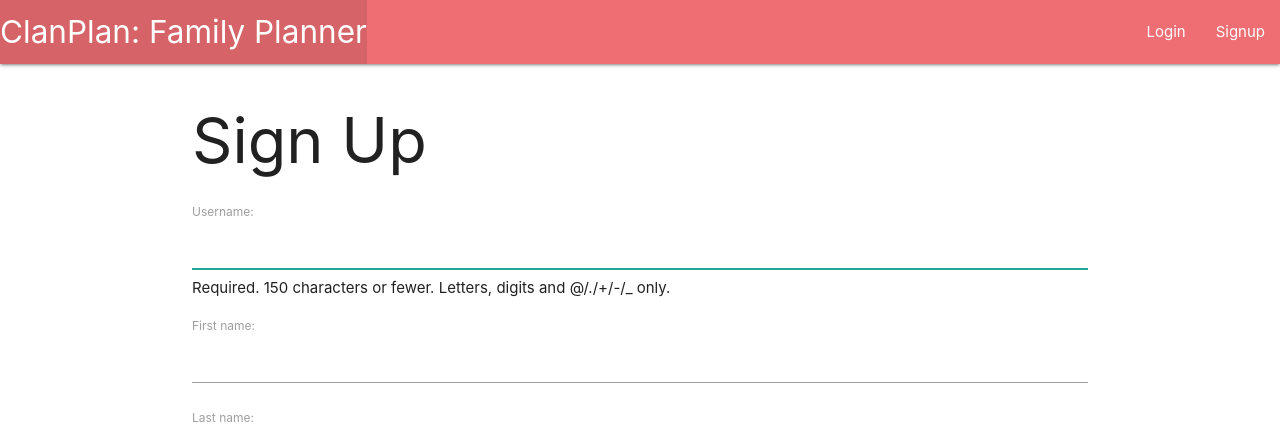
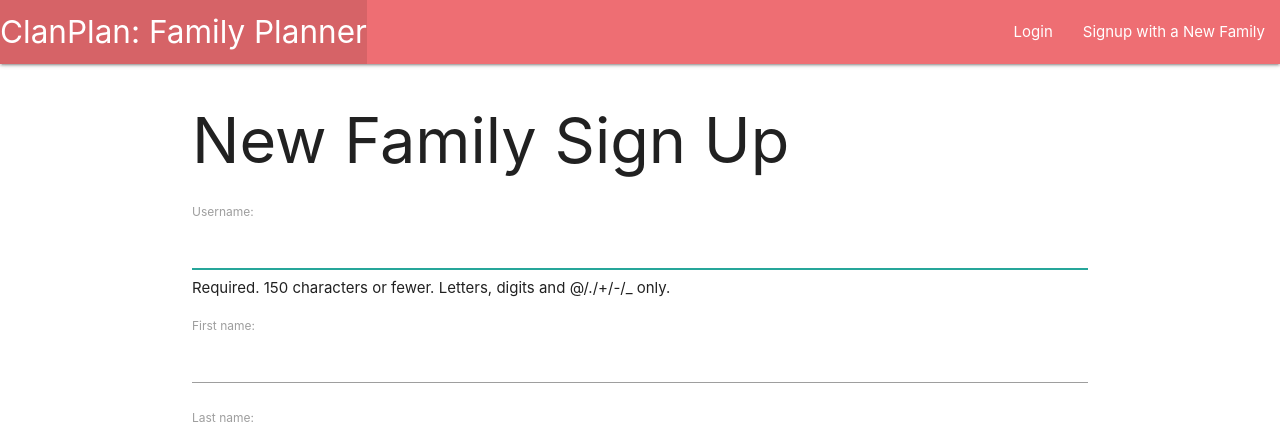
Before and after one commit to jaclynscarey/clanplan, a Django app: page /accounts/signup/ in a window 1280 px wide. Shown: the top 424 px of the page. Run offline with Django 4.2, Linux system fonts and the light colour scheme.

Commit message:
wip: edit Signup to Signup with new family

```diff
--- a/main_app/templates/base.html
+++ b/main_app/templates/base.html
@@ -25,7 +25,7 @@
                         <li><a href="{% url 'logout' %}">Logout</a></li>
                     {% else %}
                         <li><a href="{% url 'login' %}">Login</a></li>
-                        <li><a href="{% url 'signup' %}">Signup</a></li>
+                        <li><a href="{% url 'signup' %}">Signup with a New Family</a></li>
                     {% endif %}
                 </ul>
             </div>
--- a/main_app/templates/registration/signup.html
+++ b/main_app/templates/registration/signup.html
@@ -1,7 +1,7 @@
 {% extends 'base.html' %}
 {% block content %}
 
-<h1>Sign Up</h1>
+<h1>New Family Sign Up</h1>
 
 <p class="red-text">{{ error_message }}</p>
 
```
